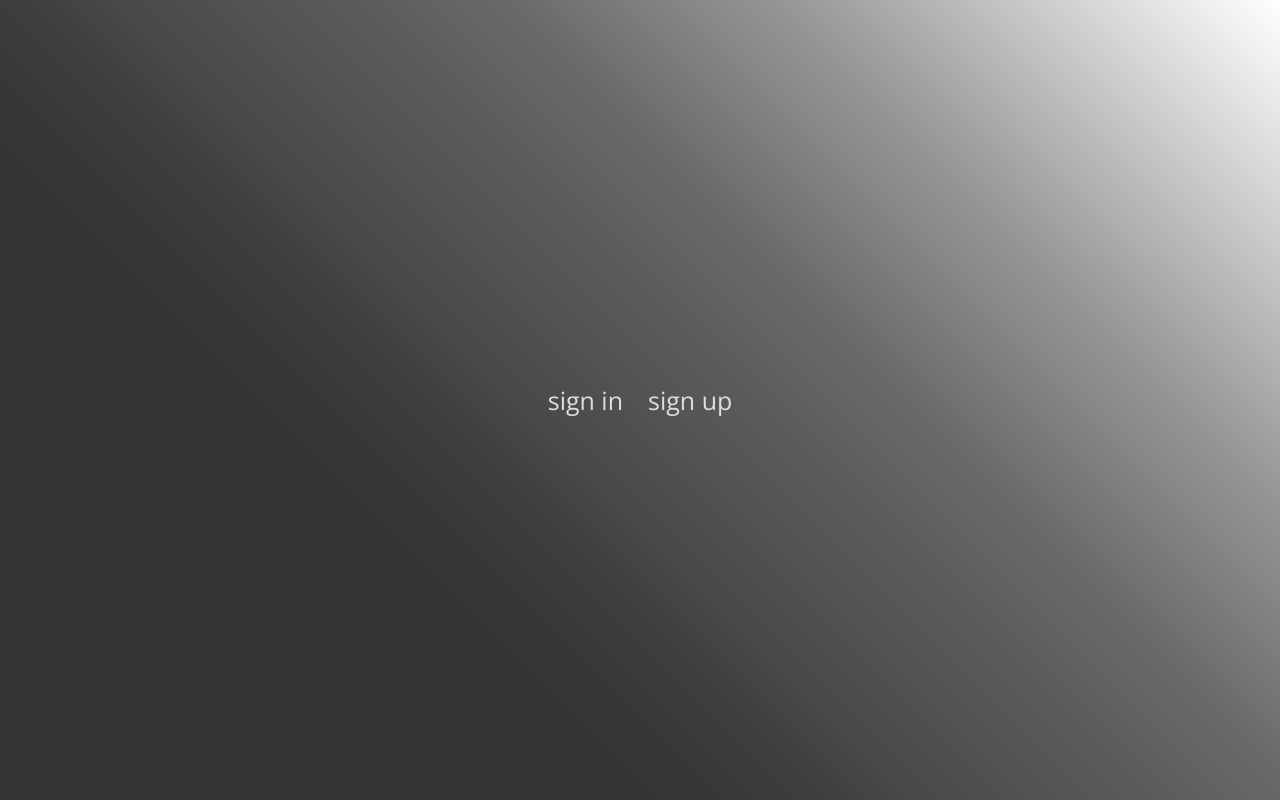
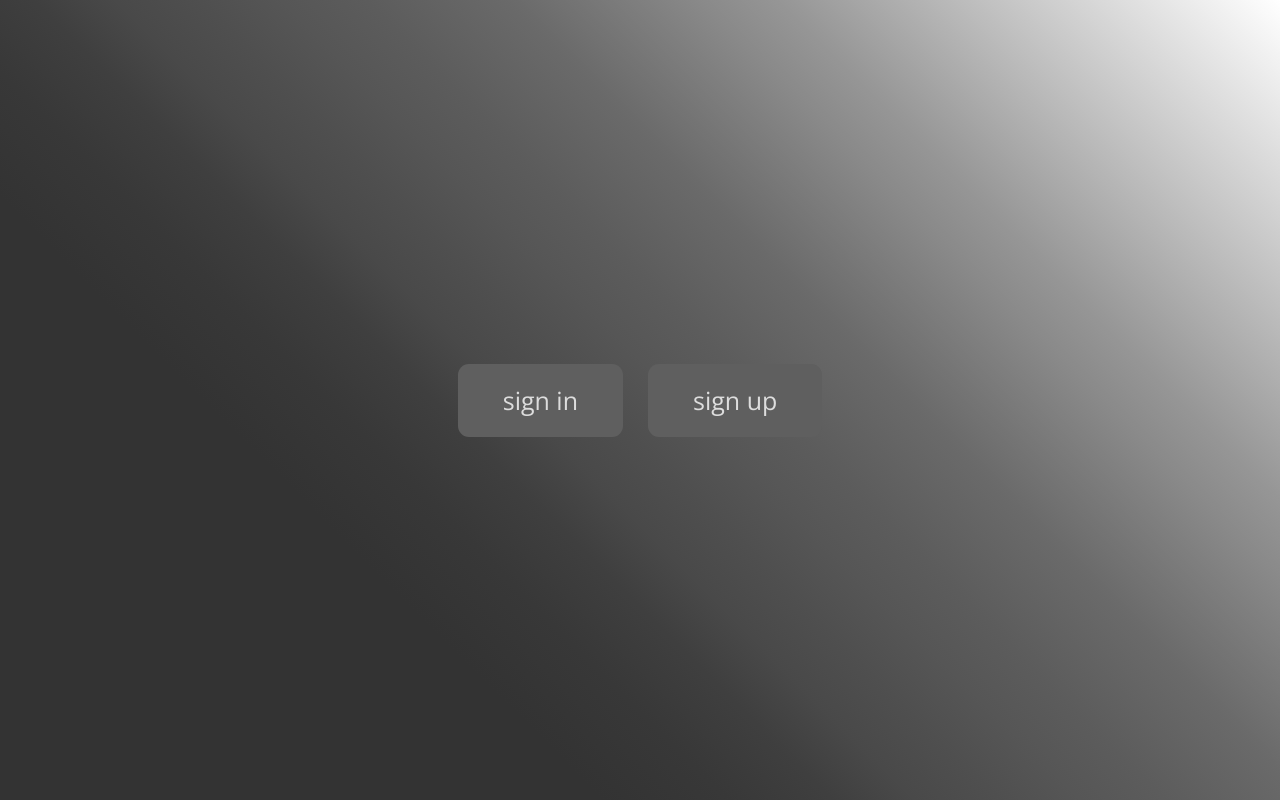
Before and after one commit to yns-qara/nextJS-form, a Next.js app: page / in a window 1280 px wide. Built offline with nearby package versions, Linux system fonts and the light colour scheme.

Commit message:
🎵 hovers

```diff
--- a/styles/globals.css
+++ b/styles/globals.css
@@ -20,8 +20,8 @@ body {
   width: 100vw;
   height: 100vh;
   display: flex;
+  justify-content: center;
   align-items: center;
-  justify-content: center;
 }
 
 * {
--- a/styles/temp.module.css
+++ b/styles/temp.module.css
@@ -1,4 +1,4 @@
-.temp_nav{
+.temp_nav {
     display: flex;
     gap: 25px;
     color: #dddddd;
@@ -6,7 +6,7 @@
 
 
 
-.temp_nav a{
+.temp_nav a {
     font-family: 'Open Sans';
     font-style: normal;
     font-weight: 400;
@@ -14,8 +14,28 @@
     line-height: 49px;
     text-align: center;
     color: #dddddd;
+    background-color: #5f5f5f;
+    padding: 12px 45px;
+    border-radius: 11px;
+    transition: all .4s ease;
+    box-shadow: 0px 0px 5px 4px rgba(0, 0, 0, 0);
+    -webkit-box-shadow: 0px 0px 5px 4px rgba(0, 0, 0, 0);
+    -moz-box-shadow: 0px 0px 5px 4px rgba(0, 0, 0, 0);
 }
 
-.temp_nav a:visited{
+.temp_nav a:hover {
+    box-shadow: 0px 0px 5px 4px rgba(0, 0, 0, 0.57);
+    -webkit-box-shadow: 0px 0px 5px 4px rgba(0, 0, 0, 0.57);
+    -moz-box-shadow: 0px 0px 5px 4px rgba(0, 0, 0, 0.57);
+    color: #FFF;
+}
+
+.temp_nav a:active {
+    box-shadow: 0px 0px 5px 2px rgba(0, 0, 0, 0.57);
+    -webkit-box-shadow: 0px 0px 5px 2px rgba(0, 0, 0, 0.57);
+    -moz-box-shadow: 0px 0px 5px 2px rgba(0, 0, 0, 0.57);
+}
+
+.temp_nav a:visited {
     color: inherit;
 }
```
Also changed, not shown: components/SignIn.js (+27 -2 lines).
